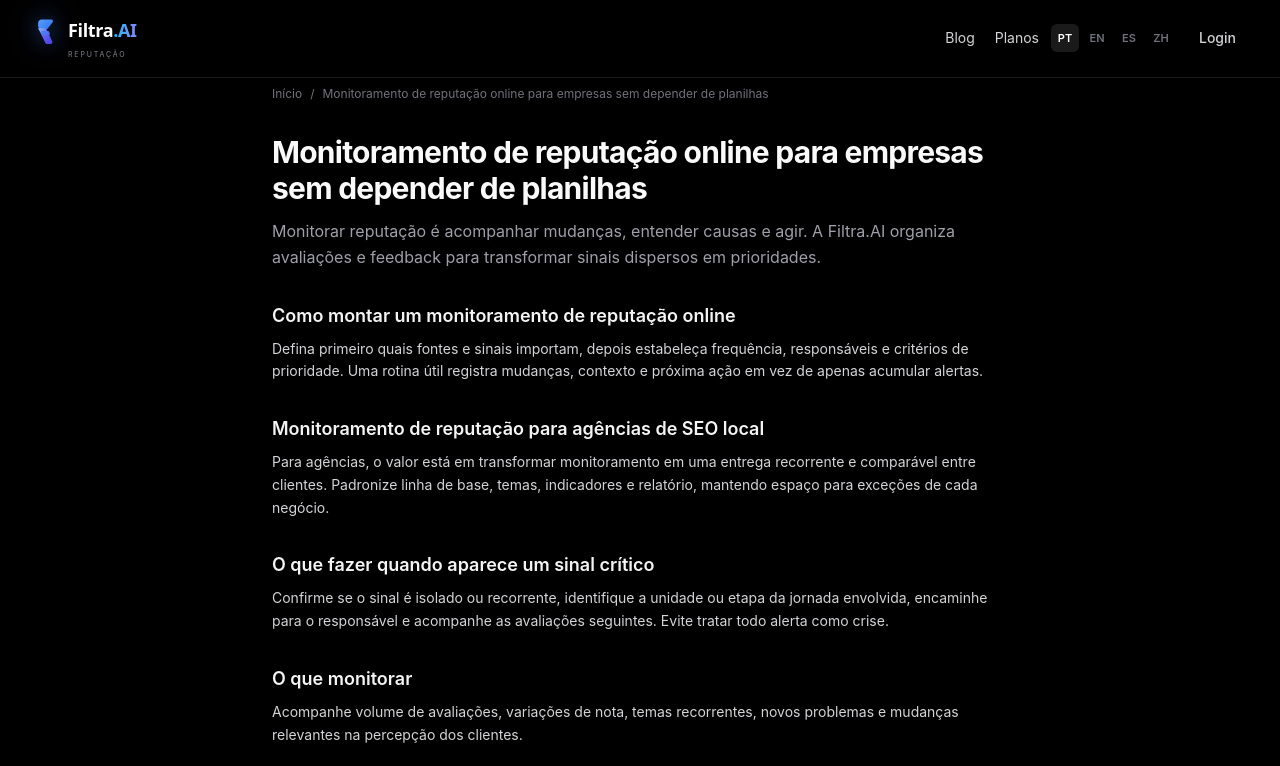
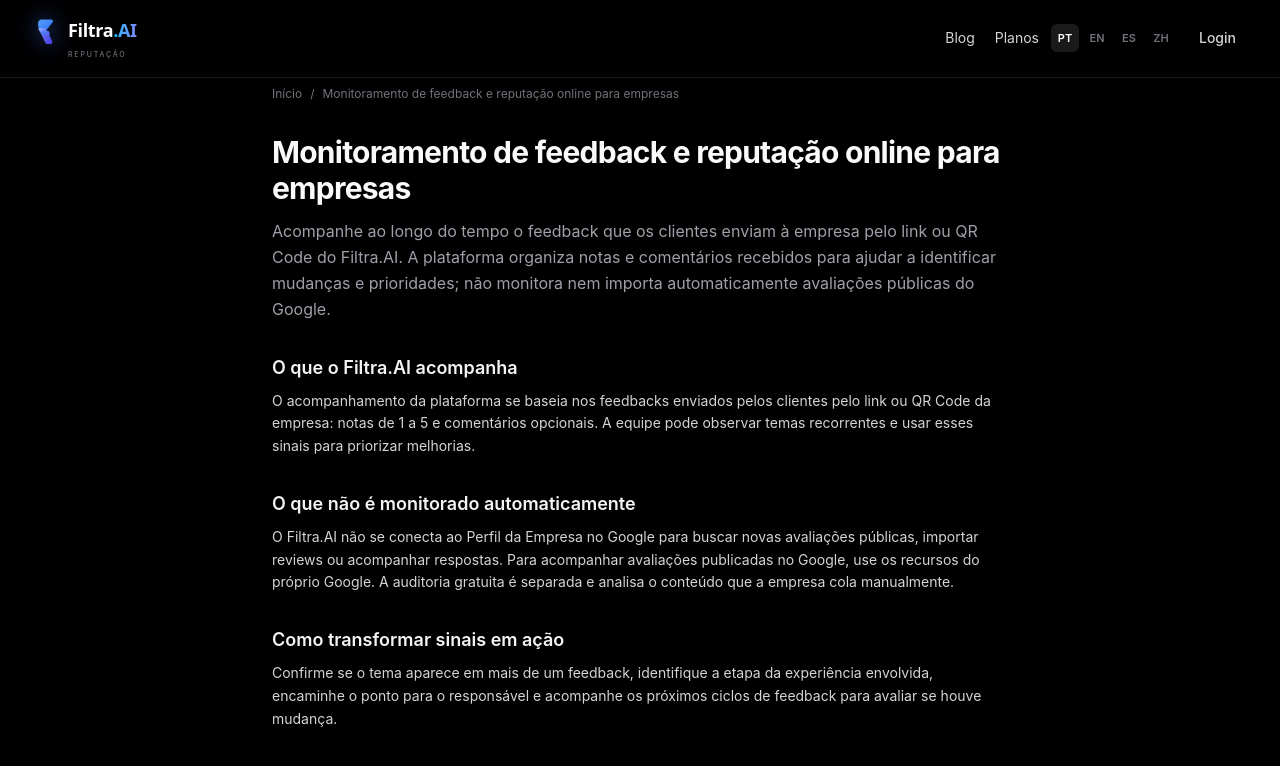
Before and after one commit to LU9DI/saas-reputacao-ia, a Next.js app in the folder frontend/: page /monitoramento-reputacao-online in a window 1280 px wide. Shown: the top 766 px of the page. Built offline with nearby package versions, Linux system fonts and the light colour scheme.

Commit message:
fix(seo): define reputation monitoring data scope

```diff
--- a/frontend/src/app/monitoramento-reputacao-online/page.tsx
+++ b/frontend/src/app/monitoramento-reputacao-online/page.tsx
@@ -3,8 +3,8 @@ import { SeoLanding } from '../components/SeoLanding';
 import { OG_IMAGE_META } from '../lib/socialMetadata';
 
 export async function generateMetadata(): Promise<Metadata> {
-  const title = 'Monitoramento de reputação online para empresas';
-  const description = 'Monitore avaliações, feedback e sinais de reputação online em uma rotina organizada com análise por temas e prioridades.';
+  const title = 'Monitoramento de feedback e reputação online para empresas';
+  const description = 'Acompanhe o feedback recebido por link ou QR Code, identifique temas recorrentes e organize prioridades de melhoria.';
   const url = 'https://filtraai.com/monitoramento-reputacao-online';
 
   return {
@@ -40,46 +40,35 @@ export async function generateMetadata(): Promise<Metadata> {
 export default function Page() {
   return (
     <SeoLanding
-      h1="Monitoramento de reputação online para empresas sem depender de planilhas"
-      lead="Monitorar reputação é acompanhar mudanças, entender causas e agir. A Filtra.AI organiza avaliações e feedback para transformar sinais dispersos em prioridades."
+      h1="Monitoramento de feedback e reputação online para empresas"
+      lead="Acompanhe ao longo do tempo o feedback que os clientes enviam à empresa pelo link ou QR Code do Filtra.AI. A plataforma organiza notas e comentários recebidos para ajudar a identificar mudanças e prioridades; não monitora nem importa automaticamente avaliações públicas do Google."
       breadcrumbHref="/monitoramento-reputacao-online"
       contextLinks={[
-        { href: '/filtra-ai', title: 'Filtra.AI', description: 'Gestão de reputação, avaliações Google e feedback com IA.' },
-        { href: '/avaliacoes-google', title: 'Avaliações Google', description: 'Organize avaliações e feedback.' },
-        { href: '/gestao-de-reputacao-online', title: 'Gestão de reputação online', description: 'Estruture uma rotina contínua.' },
-        { href: '/agencias', title: 'Gestão de reputação para agências de SEO local', description: 'Transforme monitoramento em entrega recorrente para clientes.' },
-        { href: '/blog/seo-local-avaliacoes-local-pack', title: 'Pacotes de SEO local', description: 'Veja como monitoramento e reputação entram no pacote.' },
+        { href: '/filtra-ai', title: 'Filtra.AI', description: 'Coleta de feedback e análise com IA.' },
+        { href: '/avaliacoes-google', title: 'Avaliações Google', description: 'Entenda a diferença entre reviews públicos e feedback privado.' },
+        { href: '/gestao-de-reputacao-online', title: 'Gestão de reputação online', description: 'Estruture uma rotina contínua de melhoria.' },
+        { href: '/metodologia', title: 'Metodologia', description: 'Veja a origem dos dados e os limites da análise.' },
       ]}
       sections={[
-        { heading: 'Como montar um monitoramento de reputação online', body: 'Defina primeiro quais fontes e sinais importam, depois estabeleça frequência, responsáveis e critérios de prioridade. Uma rotina útil registra mudanças, contexto e próxima ação em vez de apenas acumular alertas.' },
-        { heading: 'Monitoramento de reputação para agências de SEO local', body: 'Para agências, o valor está em transformar monitoramento em uma entrega recorrente e comparável entre clientes. Padronize linha de base, temas, indicadores e relatório, mantendo espaço para exceções de cada negócio.' },
-        { heading: 'O que fazer quando aparece um sinal crítico', body: 'Confirme se o sinal é isolado ou recorrente, identifique a unidade ou etapa da jornada envolvida, encaminhe para o responsável e acompanhe as avaliações seguintes. Evite tratar todo alerta como crise.' },
-        { heading: 'O que monitorar', body: 'Acompanhe volume de avaliações, variações de nota, temas recorrentes, novos problemas e mudanças relevantes na percepção dos clientes.' },
-        { heading: 'Separe ruído de mudança real', body: 'Um comentário isolado merece atenção, mas uma tendência persistente ou acelerada normalmente fornece um sinal mais forte para a gestão.' },
-        { heading: 'Priorize o que pode virar ação', body: 'Classifique temas por frequência, impacto no negócio e capacidade da equipe responsável de agir sobre eles.' },
-        { heading: 'Compare unidades com contexto', body: 'Empresas com várias unidades precisam enxergar diferenças locais sem transformar realidades distintas em uma comparação enganosa.' },
-        { heading: 'Crie uma rotina semanal', body: 'Uma revisão recorrente transforma avaliações dispersas em inteligência operacional, facilita decisões e mostra se os problemas estão diminuindo.' },
+        { heading: 'O que o Filtra.AI acompanha', body: 'O acompanhamento da plataforma se baseia nos feedbacks enviados pelos clientes pelo link ou QR Code da empresa: notas de 1 a 5 e comentários opcionais. A equipe pode observar temas recorrentes e usar esses sinais para priorizar melhorias.' },
+        { heading: 'O que não é monitorado automaticamente', body: 'O Filtra.AI não se conecta ao Perfil da Empresa no Google para buscar novas avaliações públicas, importar reviews ou acompanhar respostas. Para acompanhar avaliações publicadas no Google, use os recursos do próprio Google. A auditoria gratuita é separada e analisa o conteúdo que a empresa cola manualmente.' },
+        { heading: 'Como transformar sinais em ação', body: 'Confirme se o tema aparece em mais de um feedback, identifique a etapa da experiência envolvida, encaminhe o ponto para o responsável e acompanhe os próximos ciclos de feedback para avaliar se houve mudança.' },
+        { heading: 'Separe sinal isolado de recorrência', body: 'Um comentário isolado merece atenção, mas não prova sozinho um problema sistêmico. Considere quantidade, contexto e clareza dos relatos antes de priorizar uma mudança.' },
+        { heading: 'Compare unidades com contexto', body: 'Empresas com várias unidades podem organizar feedback por local e observar diferenças, sem transformar realidades distintas em uma comparação enganosa.' },
+        { heading: 'Crie uma rotina de revisão', body: 'Uma revisão periódica dos feedbacks recebidos ajuda a transformar comentários em decisões operacionais. Defina responsáveis e verifique se as ações adotadas melhoraram a experiência.' },
       ]}
       faq={[
         {
-          question: 'O que é monitoramento de reputação online?',
-          answer: 'É o acompanhamento contínuo de avaliações, feedback, menções e sinais públicos para identificar mudanças e padrões. O objetivo é detectar o que merece ação antes que o problema se torne recorrente.',
+          question: 'O Filtra.AI monitora avaliações públicas do Google?',
+          answer: 'Não. O Filtra.AI acompanha o feedback enviado à empresa por link ou QR Code. Ele não importa nem monitora automaticamente avaliações do Perfil da Empresa no Google.',
         },
         {
-          question: 'Com que frequência devo acompanhar?',
-          answer: 'Operações com volume de atendimento costumam revisar toda semana; negócios com pouco fluxo podem usar uma cadência mensal. O importante é definir responsável, frequência e o que fazer com cada sinal.',
+          question: 'Que dados posso acompanhar no Filtra.AI?',
+          answer: 'Notas e comentários enviados pelos clientes pelo link ou QR Code, incluindo temas e sinais recorrentes organizados pela plataforma.',
         },
         {
-          question: 'Quais sinais acompanhar?',
-          answer: 'Nota e distribuição das avaliações, volume novo, temas recorrentes, avaliações sem resposta e diferenças entre unidades. A combinação mostra tendência e onde intervir, não apenas a média.',
-        },
-        {
-          question: 'Monitorar é o mesmo que responder avaliações?',
-          answer: 'Não. Responder é uma ação pontual; monitorar é identificar padrões ao longo do tempo. Uma empresa pode responder bem e ainda não perceber um problema que se repete em várias unidades.',
-        },
-        {
-          question: 'Dá para monitorar sem ferramenta?',
-          answer: 'Uma planilha funciona no começo, desde que alguém mantenha a rotina. Com volume maior, várias unidades ou exigência de histórico comparável, a consistência cai e uma ferramenta reduz o trabalho manual.',
+          question: 'A auditoria gratuita monitora avaliações continuamente?',
+          answer: 'Não. É um diagnóstico pontual do conteúdo que a própria empresa cola no formulário; não há busca automática em Google ou outros sites.',
         },
       ]}
     />
```
